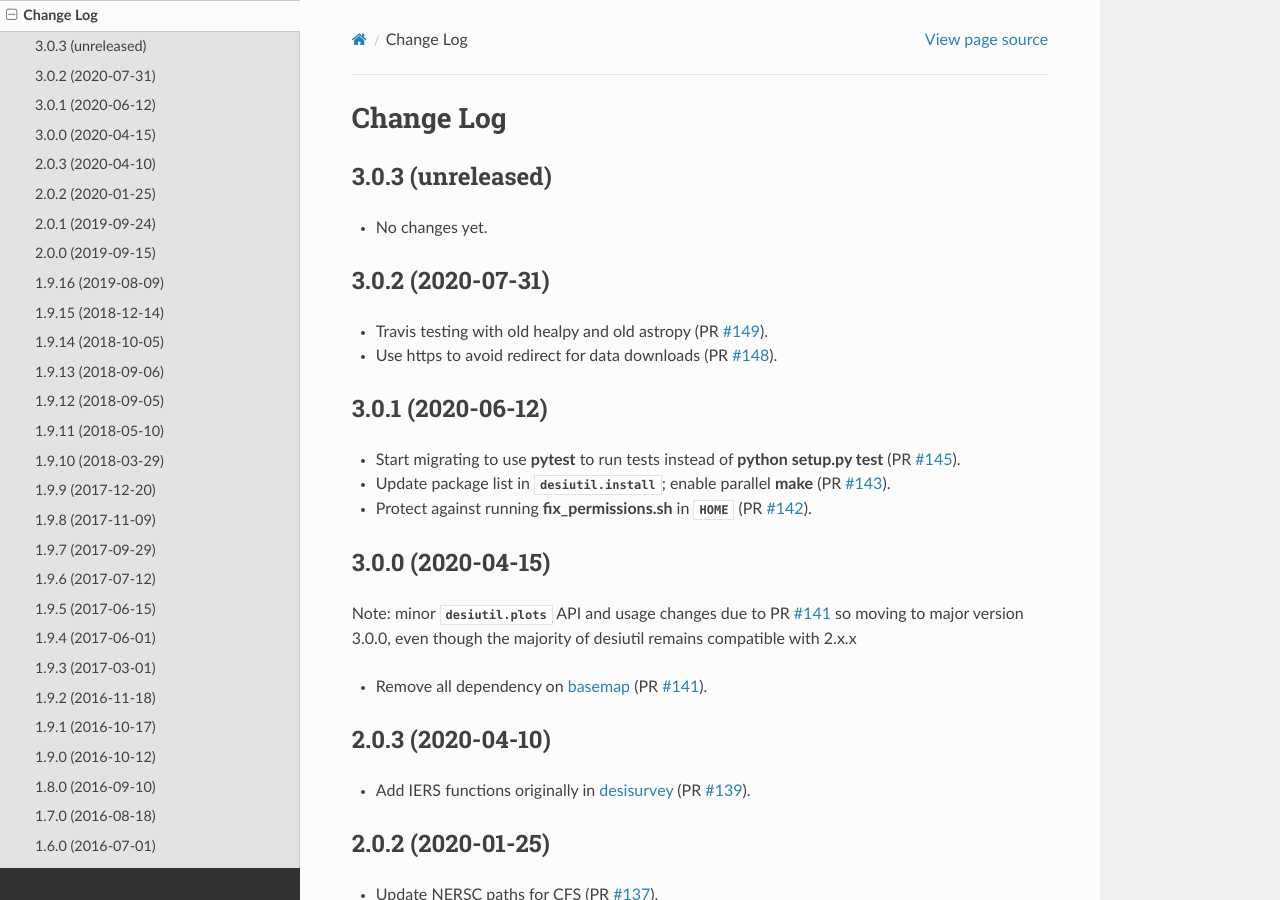
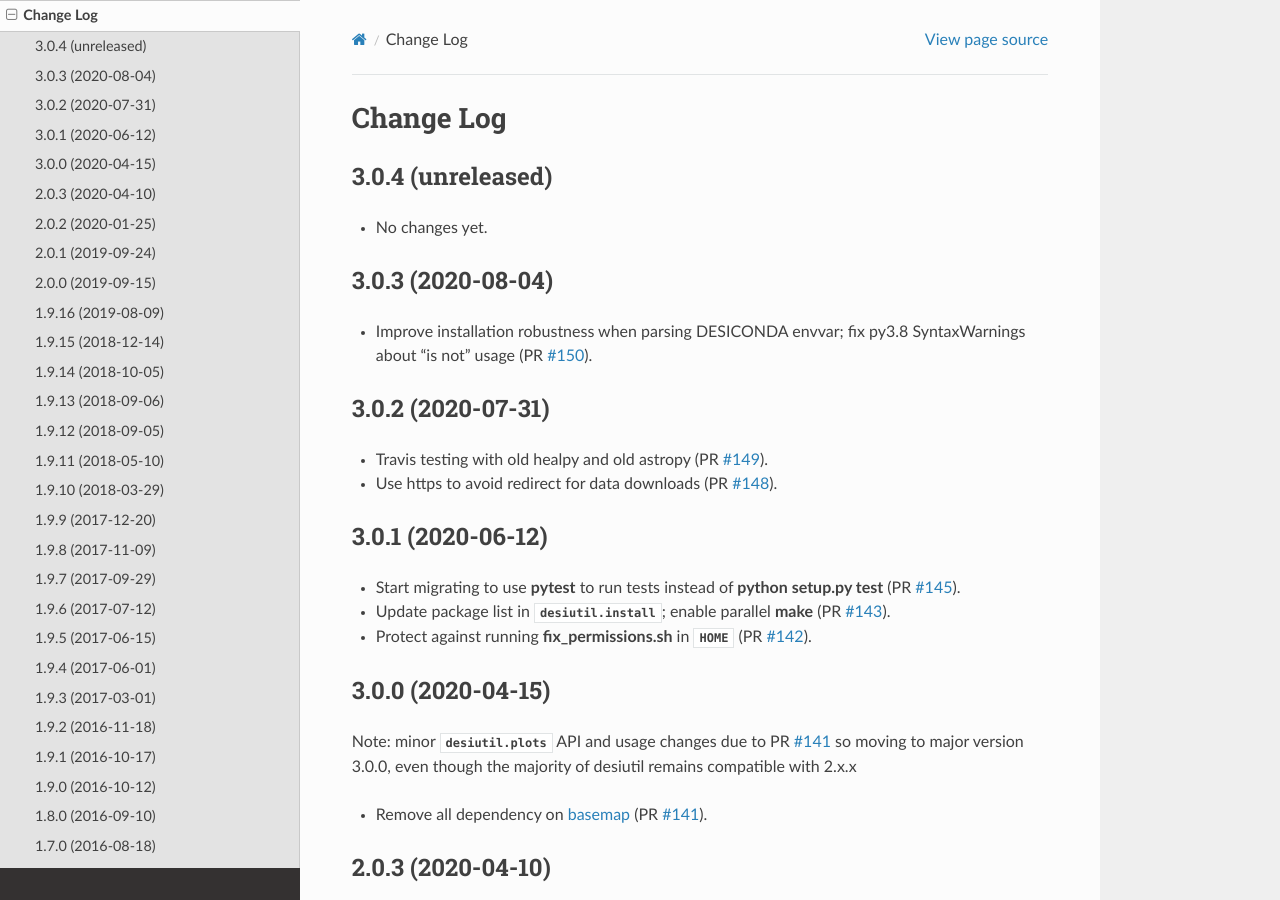
Before and after one commit to desihub/desiutil, a Sphinx documentation site: the page built from doc/changes.rst, in a window 1280 px wide and 900 px high. Built offline with Sphinx 7.4.7 and the Read the Docs theme 2.0.0, drawn with Linux system fonts in a browser that asks for light colours.

Commit message:
update release notes and version for desiutil/3.0.3

```diff
--- a/doc/changes.rst
+++ b/doc/changes.rst
@@ -2,10 +2,18 @@
 Change Log
 ==========
 
-3.0.3 (unreleased)
+3.0.4 (unreleased)
 ------------------
 
 * No changes yet.
+
+3.0.3 (2020-08-04)
+------------------
+
+* Improve installation robustness when parsing DESICONDA envvar;
+  fix py3.8 SyntaxWarnings about "is not" usage (PR `#150`_).
+
+.. _`#150`: https://github.com/desihub/desiutil/pull/150
 
 3.0.2 (2020-07-31)
 ------------------
--- a/py/desiutil/_version.py
+++ b/py/desiutil/_version.py
@@ -1 +1 @@
-__version__ = '3.0.2.dev819'
+__version__ = '3.0.3'
```
